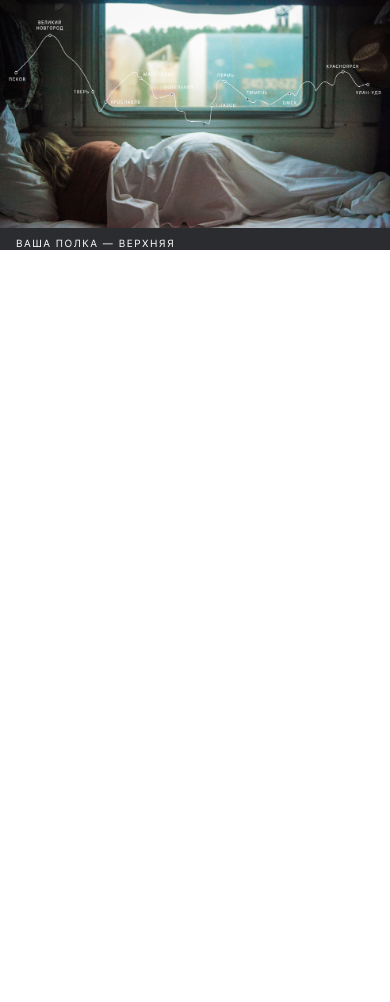
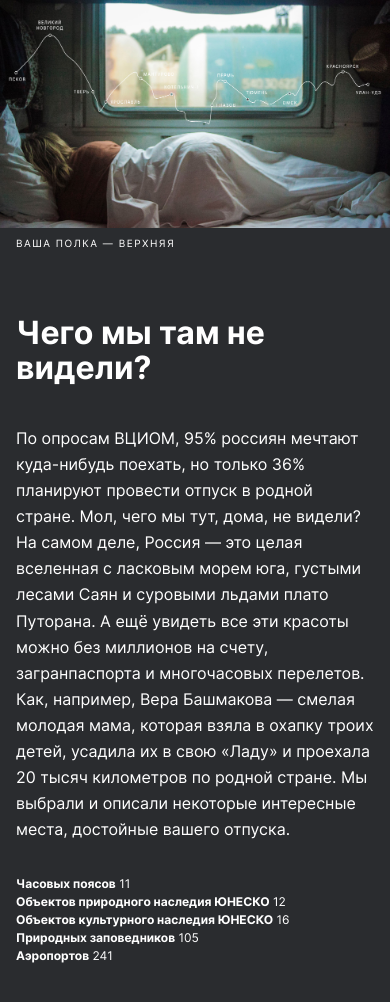
Before and after one commit to Artem02031980/russian-travel, a plain HTML site: page index.html in a window 390 px wide. Shown: the part 306-1308 px from the top of the page. Before the commit the page ends 844 px from the top, so only its background shows below. Drawn offline with Linux system fonts and the light colour scheme.

Commit message:
description

```diff
--- a/blocks/description/__list-item-value/description__list-item-value.css
+++ b/blocks/description/__list-item-value/description__list-item-value.css
@@ -0,0 +1,7 @@
+.description__list-item-value {
+  font-weight: 400;
+}
+
+.description__list-item-value::before {
+  content: ' ';
+}
--- a/blocks/description/__list-item/description__list-item.css
+++ b/blocks/description/__list-item/description__list-item.css
@@ -0,0 +1,7 @@
+.description__list-item {
+  font-size: 12px;
+  font-weight: 700;
+  line-height: 1.5;
+  padding: 0;
+  margin: 0;
+}
--- a/blocks/description/__list/description__list.css
+++ b/blocks/description/__list/description__list.css
@@ -0,0 +1,5 @@
+.description__list {
+  list-style: none;
+  margin: 0;
+  padding: 0;
+}
--- a/blocks/description/__text/description__text.css
+++ b/blocks/description/__text/description__text.css
@@ -0,0 +1,18 @@
+.description__text {
+  max-width: 70%;
+  font-size: 16px;
+  line-height: 1.63;
+  margin-bottom: 33px;
+}
+
+@media (max-width: 1279.98px) {
+  .description__text {
+    max-width: 74%;
+  }
+}
+
+@media (max-width: 1023.98px) {
+  .description__text {
+    max-width: 100%;
+  }
+}
--- a/blocks/description/__title/description__title.css
+++ b/blocks/description/__title/description__title.css
@@ -0,0 +1,14 @@
+.description__title {
+  font-size: 54px;
+  line-height: 1.07;
+  padding: 0;
+  margin: 0 0 40px 0;
+}
+
+@media (max-width: 767.98px) {
+  .description__title {
+    max-width: 80%;
+    font-size: 32px;
+    line-height: 1.1;
+  }
+}
--- a/blocks/description/description.css
+++ b/blocks/description/description.css
@@ -0,0 +1,26 @@
+.description {
+  width: calc(100% - 148px*2);
+  margin: 0 auto;
+  padding: 90px 0;
+}
+
+@media (max-width: 1279.98px) {
+  .description {
+    width: calc(100% - 48px*2);
+    padding: 90px 0;
+  }
+}
+
+@media (max-width: 1023.98px) {
+  .description {
+    width: calc(100% - 24px*2);
+    padding: 90px 0;
+  }
+}
+
+@media (max-width: 767.98px) {
+  .description {
+    width: calc(100% - 16px*2);
+    padding: 65px 0;
+  }
+}
--- a/blocks/hero/__subtitle/hero__subtitle.css
+++ b/blocks/hero/__subtitle/hero__subtitle.css
@@ -18,7 +18,7 @@
 @media (max-width: 1023.98px) {
   .hero__subtitle {
     max-width: 80%;
-    line-height: 1.3;
+    line-height: 1.25;
     margin-bottom: 53px;
   }
 }
@@ -27,7 +27,6 @@
   .hero__subtitle {
     max-width: 90%;
     font-size: 16px;
-    line-height: 1.25;
     margin-bottom: 41px;
   }
 }
--- a/blocks/hero/hero.css
+++ b/blocks/hero/hero.css
@@ -14,11 +14,11 @@
 @media (max-width: 1023.98px) {
   .hero {
     width: 100%;
-    padding-top: 20px;
+    padding-top: 22px;
   }
 }
 
-@media (max-width: 1023.98px) {
+@media (max-width: 767.98px) {
   .hero {
     padding-top: 32px;
   }
--- a/index.html
+++ b/index.html
@@ -34,31 +34,26 @@
         </figure>
       </section>
 
-      <!-- <section class="description">
+      <section class="description">
         <h2 class="description__title">Чего мы там не видели?</h2>
         <p class="description__text">По опросам ВЦИОМ, 95% россиян мечтают куда-нибудь поехать, но только 36% планируют провести отпуск в родной стране. Мол, чего мы тут, дома, не видели? На самом деле, Россия — это целая вселенная с ласковым морем юга, густыми лесами Саян и суровыми льдами плато Путорана. А ещё увидеть все эти красоты можно без миллионов на счету, загранпаспорта и многочасовых перелетов. Как, например, Вера Башмакова — смелая молодая мама, которая взяла в охапку троих детей, усадила их в свою «Ладу» и проехала 20 тысяч километров по родной стране. Мы выбрали и описали некоторые интересные места, достойные вашего отпуска.</p>
         <ul class="description__list">
           <li class="description__list-item">
-            Часовых поясов
-            <span class="description__list-item-value">11</span>
+            Часовых поясов<span class="description__list-item-value">11</span>
           </li>
           <li class="description__list-item">
-            Объектов природного наследия ЮНЕСКО
-            <span class="description__list-item-value">12</span>
+            Объектов природного наследия ЮНЕСКО<span class="description__list-item-value">12</span>
           </li>
           <li class="description__list-item">
-            Объектов культурного наследия ЮНЕСКО
-            <span class="description__list-item-value">16</span>
+            Объектов культурного наследия ЮНЕСКО<span class="description__list-item-value">16</span>
           </li>
           <li class="description__list-item">
-            Природных заповедников
-            <span class="description__list-item-value">105</span>
+            Природных заповедников<span class="description__list-item-value">105</span>
           </li>
-          <li class="description__list-item">Аэропортов
-            <span class="description__list-item-value">241</span>
+          <li class="description__list-item">Аэропортов<span class="description__list-item-value">241</span>
           </li>
         </ul>
-      </section> -->
+      </section>
 
       <!-- <div class="gallery">
         <img class="gallery__pic" src="./img/gallery/gallery_01.jpg" alt="Фото 1">
```
